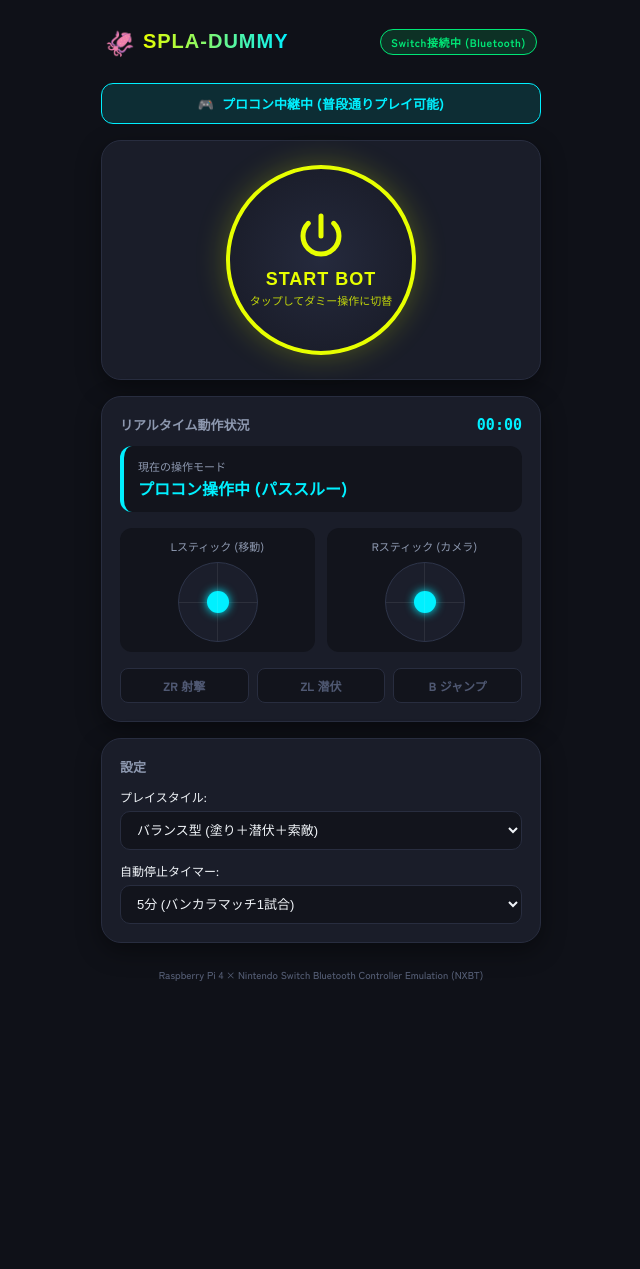
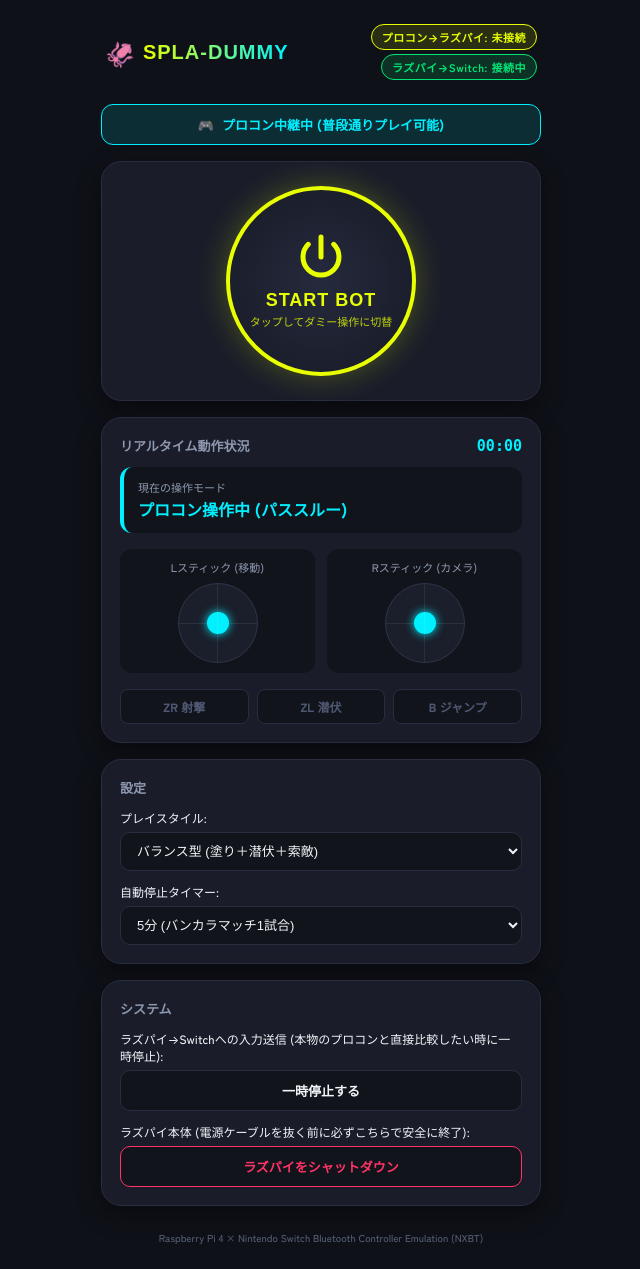
Before and after one commit to takahashilabo/pseude-splatoon-controller, a Flask app: page / in a window 1280 px wide. Shown: the whole page, without its empty margins (319-959 px from the left). Before the commit the page ends 981 px from the top, so only its background shows below. Run offline with Flask 3, Linux system fonts and the light colour scheme; some web fonts are replaced.

Commit message:
Reduce passthrough/IMU latency and add connection diagnostics
- Cache the per-controller nxbt state proxy once instead of looking it
  up through the outer Manager dict on every send_state()/send_imu()
  call, cutting one IPC hop off the hottest path (IMU runs at 120Hz).
- Coalesce joystick events in the passthrough loop: drain all pending
  events before sending, instead of one IPC round-trip per axis event.
- Add temporary timing instrumentation (nxbt_driver.py) to measure the
  remaining IPC write cost directly rather than guessing.
- Add UI badges showing whether the real controller is linked via USB
  or Bluetooth, and whether the Pi is actually paired to the Switch.
- Add a safe "pause/resume output" control (mutes send_state/send_imu
  without touching the Bluetooth connection) and a Pi shutdown button,
  after an earlier remove_controller()/create_controller()-based
  disconnect design caused a real reconnect race/regression.

Co-Authored-By: Claude Sonnet 5 <noreply@anthropic.com>

```diff
--- a/web/app.py
+++ b/web/app.py
@@ -6,6 +6,7 @@ Splatoon Dummy Controller - Mobile Web Server & API
 import sys
 import os
 import time
+import subprocess
 import threading
 import logging
 from flask import Flask, render_template, jsonify, request
@@ -95,12 +96,22 @@ class BotWorker:
 
         self.driver.reset()
 
+    def disconnect_switch(self):
+        """Switchへの入力送信を一時停止する (本物のプロコンを直接Switchに繋いで比較したい時などに使う)"""
+        self.driver.disconnect()
+
+    def reconnect_switch(self):
+        """一時停止していたSwitchへの入力送信を再開する"""
+        self.driver.reconnect()
+
     def get_status(self):
         status = self.ai.get_status_dict()
         status["is_running"] = self.is_running
         status["is_mock"] = self.driver.is_mock
         status["switch_paired"] = self.driver.is_connected
+        status["switch_output_muted"] = self.driver._output_muted
         status["controller_connected"] = self.passthrough.is_connected
+        status["controller_link_type"] = self.passthrough.link_type
         status["elapsed_sec"] = round(time.time() - self.start_time, 1) if self.is_running else 0.0
         status["auto_stop_sec"] = self.auto_stop_sec
         return status
@@ -134,6 +145,26 @@ def api_stop():
     return jsonify({"success": True, "status": worker.get_status()})
 
 
+@app.route("/api/switch/disconnect", methods=["POST"])
+def api_switch_disconnect():
+    worker.disconnect_switch()
+    return jsonify({"success": True, "status": worker.get_status()})
+
+
+@app.route("/api/switch/reconnect", methods=["POST"])
+def api_switch_reconnect():
+    worker.reconnect_switch()
+    return jsonify({"success": True, "status": worker.get_status()})
+
+
+@app.route("/api/system/shutdown", methods=["POST"])
+def api_system_shutdown():
+    logger.info("[*] Webからシャットダウン要求を受け付けました。")
+    # レスポンスを返した後にシャットダウンが始まるよう、少し遅延させてバックグラウンドで実行
+    subprocess.Popen(["shutdown", "-h", "+0"])
+    return jsonify({"success": True})
+
+
 if __name__ == "__main__":
     # ラズパイおよび同一Wi-Fi内のスマホからアクセスできるよう 0.0.0.0 で起動
     port = int(os.environ.get("PORT", 5000))
--- a/web/static/css/style.css
+++ b/web/static/css/style.css
@@ -64,6 +64,13 @@ h1 {
   background: linear-gradient(90deg, var(--neon-yellow), var(--neon-cyan));
   -webkit-background-clip: text;
   -webkit-text-fill-color: transparent;
+}
+
+.status-badge-group {
+  display: flex;
+  flex-direction: column;
+  align-items: flex-end;
+  gap: 4px;
 }
 
 .status-badge {
@@ -419,6 +426,28 @@ h1 {
   outline: none;
 }
 
+.setting-btn {
+  width: 100%;
+  padding: 10px 12px;
+  background: #12141c;
+  border: 1px solid var(--card-border);
+  color: var(--text-main);
+  border-radius: 10px;
+  font-size: 13px;
+  font-weight: 700;
+  cursor: pointer;
+  transition: transform 0.1s ease, filter 0.2s ease;
+}
+
+.setting-btn:active {
+  transform: scale(0.98);
+}
+
+.setting-btn.danger {
+  border-color: var(--danger-color);
+  color: var(--danger-color);
+}
+
 /* Backup Details */
 .backup-details {
   background: #13151f;
--- a/web/static/js/app.js
+++ b/web/static/js/app.js
@@ -9,6 +9,7 @@ const mainBtnText = document.getElementById("mainBtnText");
 const mainBtnSub = document.getElementById("mainBtnSub");
 const modeBanner = document.getElementById("modeBanner");
 const modeText = document.getElementById("modeText");
+const controllerStatus = document.getElementById("controllerStatus");
 const deviceStatus = document.getElementById("deviceStatus");
 const actionName = document.getElementById("actionName");
 const elapsedTime = document.getElementById("elapsedTime");
@@ -19,6 +20,10 @@ const btnZL = document.getElementById("btnZL");
 const btnB = document.getElementById("btnB");
 const playStyleSelect = document.getElementById("playStyleSelect");
 const timerSelect = document.getElementById("timerSelect");
+const btnSwitchConn = document.getElementById("btnSwitchConn");
+const btnShutdown = document.getElementById("btnShutdown");
+
+let outputMuted = false;
 
 function formatTime(sec) {
   const m = Math.floor(sec / 60).toString().padStart(2, '0');
@@ -40,16 +45,40 @@ async function fetchStatus() {
 function updateUI(data) {
   isRunning = data.is_running;
 
-  // デバイスステータスバッジ
+  // デバイスステータスバッジ (ラズパイ→Switch側。この接続方式は常にBluetooth固定で、
+  // 本物のプロコン→ラズパイの接続方式(有線/BT)とは無関係)
   if (data.is_mock) {
     deviceStatus.textContent = "シミュレーション (Mock)";
     deviceStatus.className = "status-badge mock";
   } else if (data.switch_paired) {
-    deviceStatus.textContent = "Switch接続中 (Bluetooth)";
+    deviceStatus.textContent = "ラズパイ→Switch: 接続中";
     deviceStatus.className = "status-badge connected";
   } else {
-    deviceStatus.textContent = "Switchとペアリング待ち...";
+    deviceStatus.textContent = "ラズパイ→Switch: ペアリング待ち";
     deviceStatus.className = "status-badge mock";
+  }
+
+  // Switchへの入力送信 一時停止/再開ボタンの表示切り替え
+  // (Bluetooth接続自体は維持したまま、入力送信だけ止める安全な方式)
+  outputMuted = !!data.switch_output_muted;
+  if (data.is_mock) {
+    btnSwitchConn.disabled = true;
+    btnSwitchConn.textContent = "Mockモードのため操作不可";
+  } else {
+    btnSwitchConn.disabled = false;
+    btnSwitchConn.textContent = outputMuted ? "再開する" : "一時停止する";
+  }
+
+  // 本物のプロコン→ラズパイ側の接続状態バッジ (有線/Bluetoothを明示)
+  if (data.controller_connected) {
+    const linkLabel = data.controller_link_type === "usb" ? "有線"
+      : data.controller_link_type === "bluetooth" ? "Bluetooth"
+      : "不明";
+    controllerStatus.textContent = `プロコン→ラズパイ: 接続中 (${linkLabel})`;
+    controllerStatus.className = "status-badge connected";
+  } else {
+    controllerStatus.textContent = "プロコン→ラズパイ: 未接続";
+    controllerStatus.className = "status-badge mock";
   }
 
   // 中継モードバナー & メインボタン
@@ -132,5 +161,29 @@ function onSettingChange() {
   }
 }
 
+async function toggleSwitchConnection() {
+  const endpoint = outputMuted ? "/api/switch/reconnect" : "/api/switch/disconnect";
+  btnSwitchConn.disabled = true;
+  try {
+    await fetch(endpoint, { method: "POST" });
+  } catch (e) {
+    console.error(e);
+  }
+  fetchStatus();
+}
+
+async function shutdownPi() {
+  if (!confirm("ラズパイをシャットダウンします。再度使うには電源を入れ直す必要があります。よろしいですか？")) {
+    return;
+  }
+  btnShutdown.disabled = true;
+  btnShutdown.textContent = "シャットダウン中...";
+  try {
+    await fetch("/api/system/shutdown", { method: "POST" });
+  } catch (e) {
+    console.error(e);
+  }
+}
+
 fetchStatus();
 pollingInterval = setInterval(fetchStatus, 150);
--- a/web/templates/index.html
+++ b/web/templates/index.html
@@ -17,7 +17,10 @@
         <span class="squid-icon">🦑</span>
         <h1>SPLA-DUMMY</h1>
       </div>
-      <div id="deviceStatus" class="status-badge mock">中継システム稼働中</div>
+      <div class="status-badge-group">
+        <div id="controllerStatus" class="status-badge mock">プロコン(ラズパイ)未接続</div>
+        <div id="deviceStatus" class="status-badge mock">中継システム稼働中</div>
+      </div>
     </header>
 
     <!-- Passthrough Mode Indicator -->
@@ -99,6 +102,21 @@
       </div>
     </section>
 
+    <!-- System Card -->
+    <section class="settings-card">
+      <h3>システム</h3>
+
+      <div class="setting-item">
+        <label>ラズパイ→Switchへの入力送信 (本物のプロコンと直接比較したい時に一時停止):</label>
+        <button id="btnSwitchConn" class="setting-btn" onclick="toggleSwitchConnection()">一時停止する</button>
+      </div>
+
+      <div class="setting-item">
+        <label>ラズパイ本体 (電源ケーブルを抜く前に必ずこちらで安全に終了):</label>
+        <button id="btnShutdown" class="setting-btn danger" onclick="shutdownPi()">ラズパイをシャットダウン</button>
+      </div>
+    </section>
+
     <footer class="footer">
       <p>Raspberry Pi 4 × Nintendo Switch Bluetooth Controller Emulation (NXBT)</p>
     </footer>
```
Also changed, not shown: core/nxbt_driver.py (+79 -10 lines), core/passthrough.py (+60 -29 lines).
